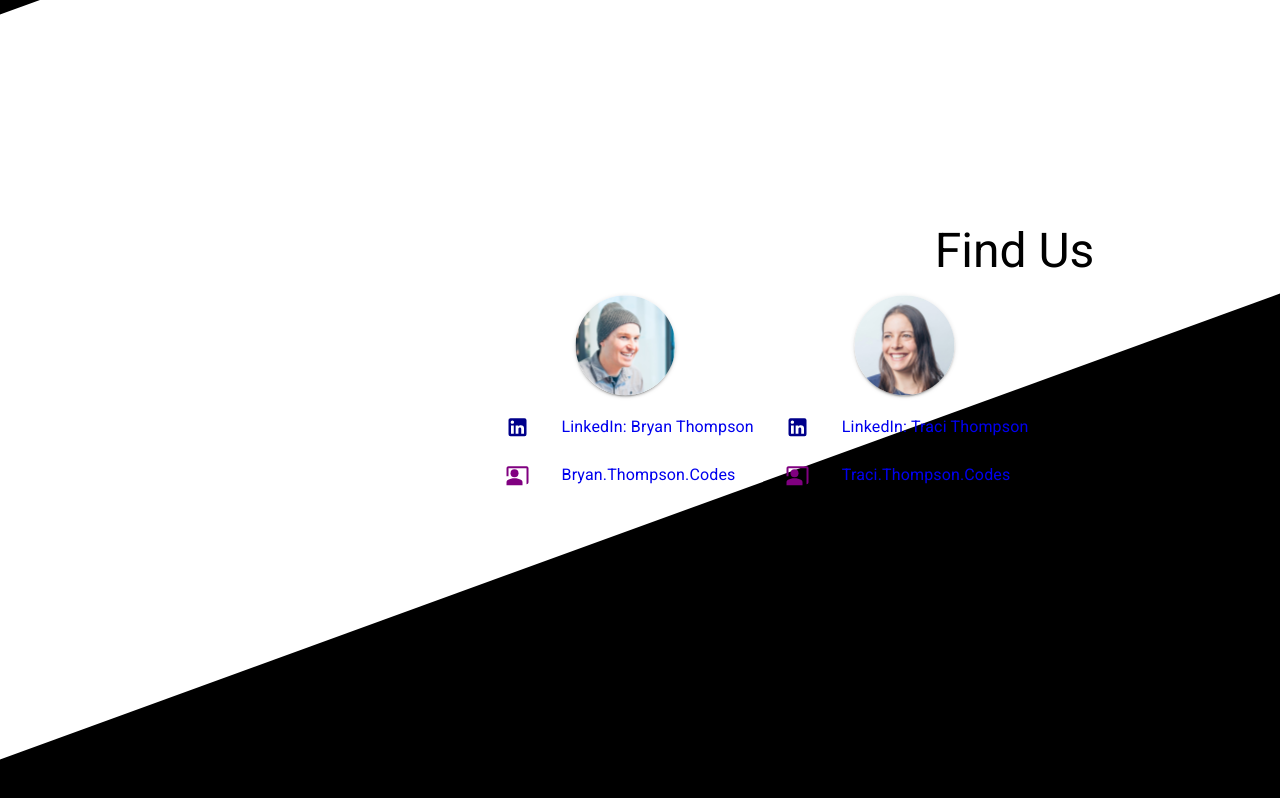
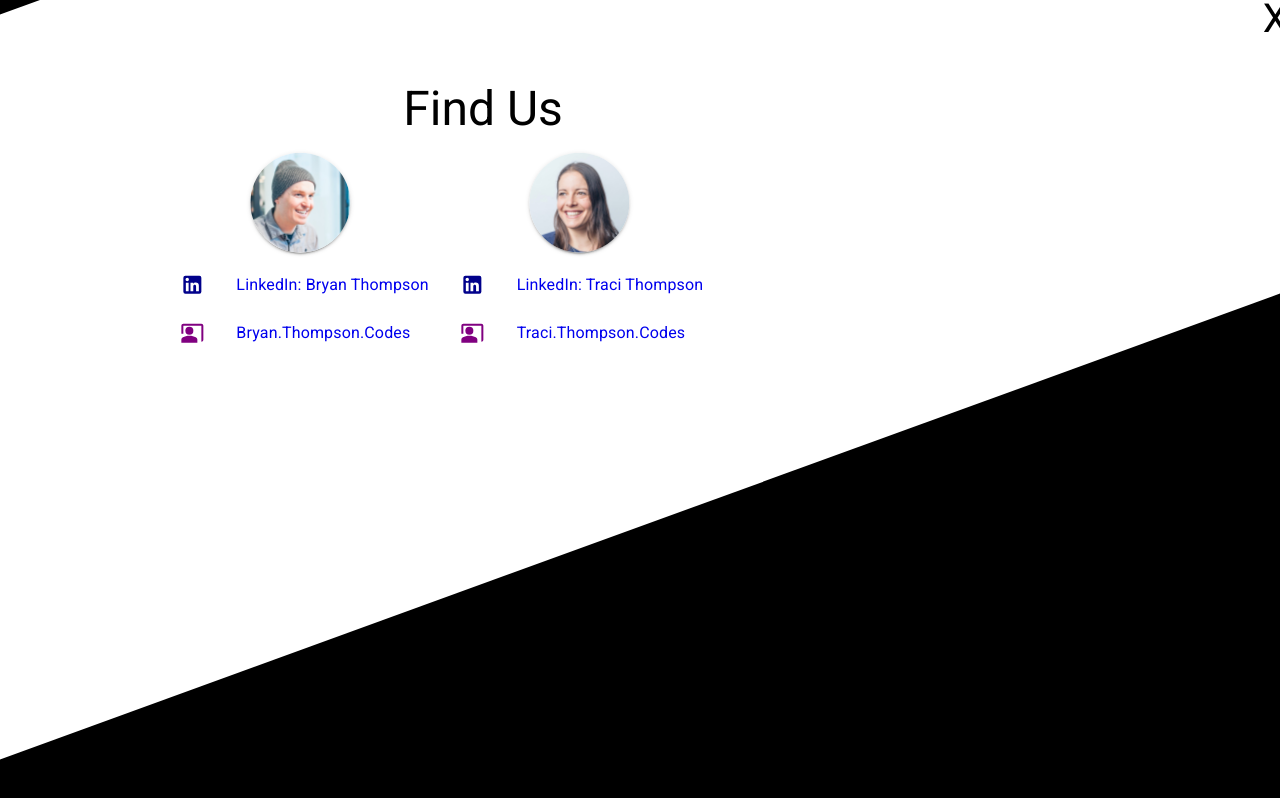
Before and after one commit to thompson-codes-llc/thompson.codes, a React (Create React App) app: page / in a window 1280 px wide. Both pictures are taken after a click on the item "Contact". Built offline with nearby package versions, Linux system fonts and the light colour scheme.

Commit message:
top content top section

```diff
--- a/src/components/menuContainer.js
+++ b/src/components/menuContainer.js
@@ -26,7 +26,7 @@ export const MenuContainer = () => {
             transform: { xs: "rotate(20deg)", sm: "rotate(20deg)" },
             fontWeight: "400",
             fontSize: "40px",
-            marginTop: { xs: "20%", md: "35%", lg: "30%" },
+            marginTop: { xs: "20%", md: "35%", lg: "20%" },
             marginRight: { lg: "25%" },
             color: "black",
           }}
@@ -38,13 +38,13 @@ export const MenuContainer = () => {
         id="top-content"
         sx={{
           minWidth: "30%",
-          width: { lg: "70%" },
+          width: { lg: "100%" },
           transform: { xs: "rotate(20deg)", sm: "rotate(20deg)" },
           marginLeft: { xs: "20%", sm: "15%", md: "20%", lg: "15%" },
           marginTop: {
             xs: "10%",
             sm: "40%",
-            lg: "30%",
+            lg: "20%",
           },
         }}
       >
--- a/src/pages/contact.js
+++ b/src/pages/contact.js
@@ -18,7 +18,7 @@ const Contact = () => {
     <>
       <Box
         sx={{
-          width: "100%",
+          width: "50%",
           display: "flex",
           flexDirection: "column",
           justifyContent: "center",
```
